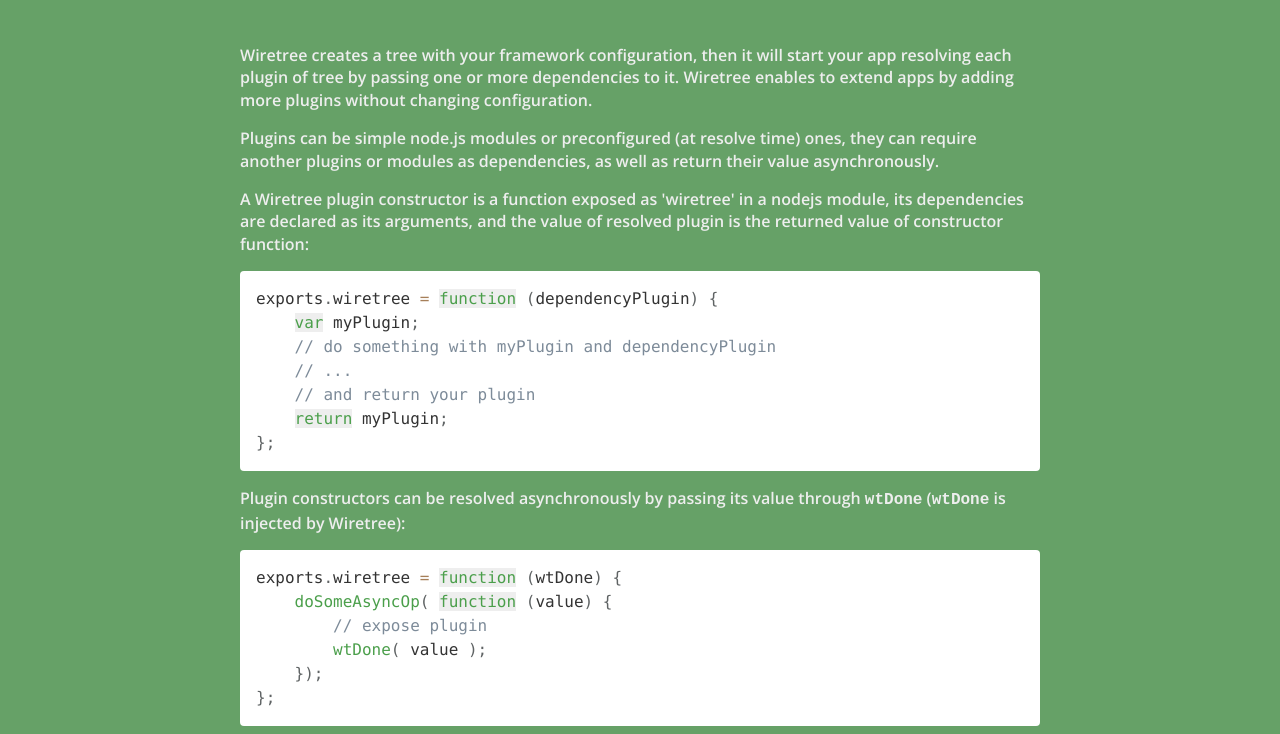
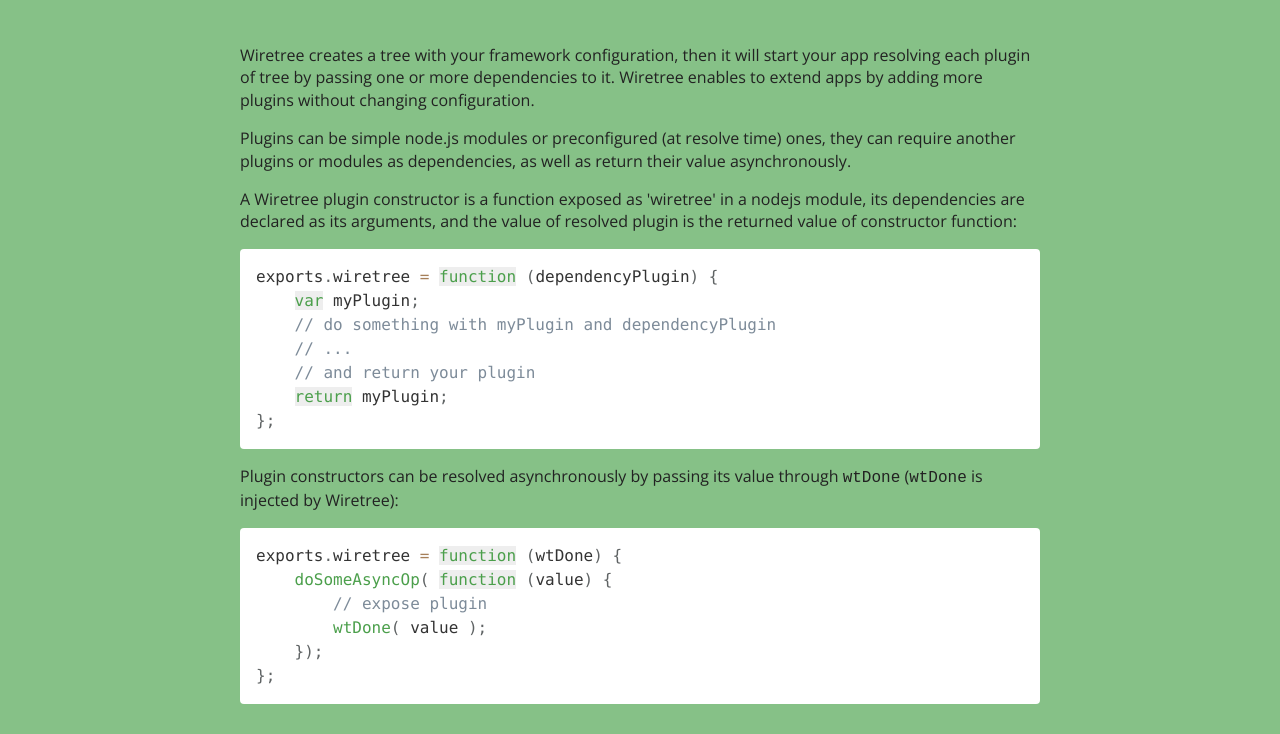
Before and after one commit to jacoborus/wiretree, a plain HTML site: page index.html in a window 1280 px wide. Shown: the part 203-937 px from the top of the page. Drawn offline with nearby package versions, Linux system fonts and the light colour scheme; a script that the page names is missing.

Commit message:
better fonts

```diff
--- a/css/main.css
+++ b/css/main.css
@@ -58,13 +58,13 @@
 
 
 body {
-    background: #66a167;
+    background: #86c187;
     font-family: 'Open Sans', sans-serif;
 }
 a{color: #fff;}
 p, li{
-    color: #eee;
-    font-weight: 600;
+    color: #222;
+    font-weight: 500;
 }
 h1 {
     text-align: center;
```
